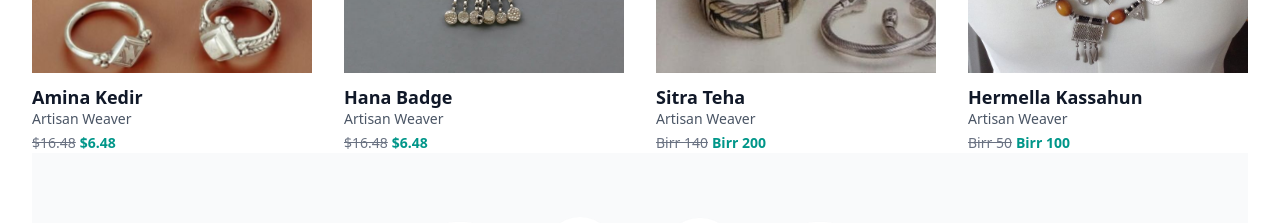
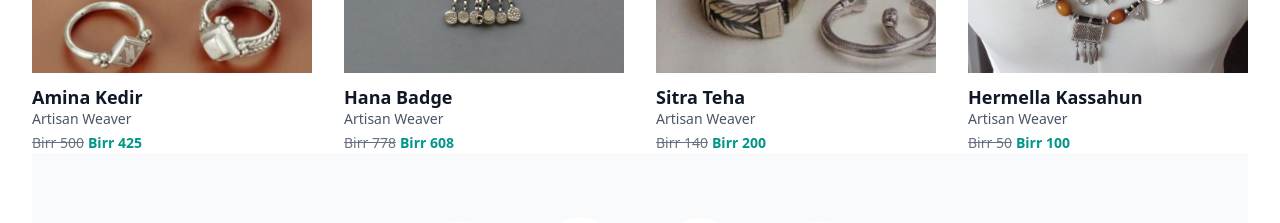
Before and after one commit to tsionbirhanu/Saba, a Next.js app: page / in a window 1280 px wide. Shown: the part 4680-4903 px from the top of the page. Built offline with nearby package versions, Linux system fonts and the light colour scheme.

Commit message:
updated commit

```diff
--- a/components/bestseller-section.tsx
+++ b/components/bestseller-section.tsx
@@ -546,8 +546,8 @@ export function BestsellerSection() {
               <p className="text-gray-900 font-semibold text-lg leading-snug">Amina Kedir</p>
               <p className="text-gray-600 text-sm mb-1">Artisan Weaver</p>
               <div className="flex items-center gap-1 text-sm">
-                <span className="text-gray-500 line-through">$16.48</span>
-                <span className="text-teal-600 font-bold">$6.48</span>
+                <span className="text-gray-500 line-through">Birr 500</span>
+                <span className="text-teal-600 font-bold">Birr 425</span>
               </div>
             </div>
 
@@ -564,8 +564,8 @@ export function BestsellerSection() {
               <p className="text-gray-900 font-semibold text-lg leading-snug">Hana Badge</p>
               <p className="text-gray-600 text-sm mb-1">Artisan Weaver</p>
               <div className="flex items-center gap-1 text-sm">
-                <span className="text-gray-500 line-through">$16.48</span>
-                <span className="text-teal-600 font-bold">$6.48</span>
+                <span className="text-gray-500 line-through">Birr 778</span>
+                <span className="text-teal-600 font-bold">Birr 608</span>
               </div>
             </div>
 
```
